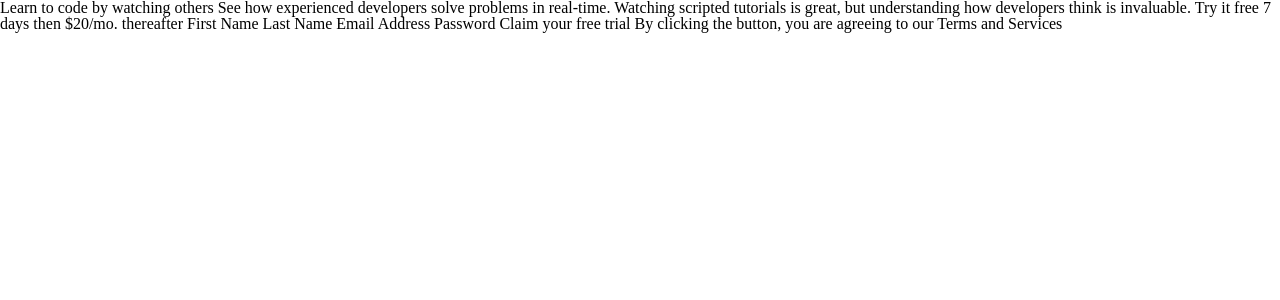
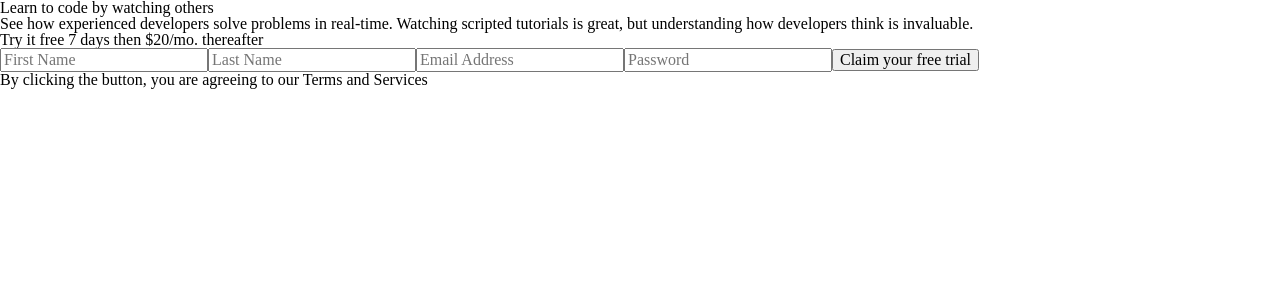
Before and after one commit to miguelzaga/intro-component-with-signup-form, a React (Vite) app: page / in a window 1280 px wide. Shown: the top 300 px of the page. Built offline with nearby package versions, Linux system fonts and the light colour scheme.

Commit message:
add html

```diff
--- a/src/App.js
+++ b/src/App.js
@@ -2,14 +2,29 @@ import { useState } from "react";
 
 function App() {
   return (
-    <div>
-      Learn to code by watching others See how experienced developers solve
-      problems in real-time. Watching scripted tutorials is great, but
-      understanding how developers think is invaluable. Try it free 7 days then
-      $20/mo. thereafter First Name Last Name Email Address Password Claim your
-      free trial By clicking the button, you are agreeing to our Terms and
-      Services
-    </div>
+    <main>
+      <div>
+        <h1> Learn to code by watching others </h1>
+        <p>
+          See how experienced developers solve problems in real-time. Watching
+          scripted tutorials is great, but understanding how developers think is
+          invaluable.
+        </p>
+      </div>
+      <div>
+        <div>Try it free 7 days then $20/mo. thereafter</div>
+        <form>
+          <input type="text" placeholder="First Name" />
+          <input type="text" placeholder="Last Name " />
+          <input type="text" placeholder="Email Address" />
+          <input type="text" placeholder="Password" />
+          <button type="submit">Claim your free trial</button>
+          <p>
+            By clicking the button, you are agreeing to our Terms and Services
+          </p>
+        </form>
+      </div>
+    </main>
   );
 }
 
--- a/src/scss/01-abstracts/_variables.scss
+++ b/src/scss/01-abstracts/_variables.scss
@@ -4,3 +4,9 @@ $md: 640px;
 $md-lg: 960px;
 $lg: 1024px;
 $x-lg: 1440px;
+
+// Colors
+$red: #FF7979;
+$green: #38CC8B;
+$purple: #5E54A4;
+$black: #3D3B48;
```
